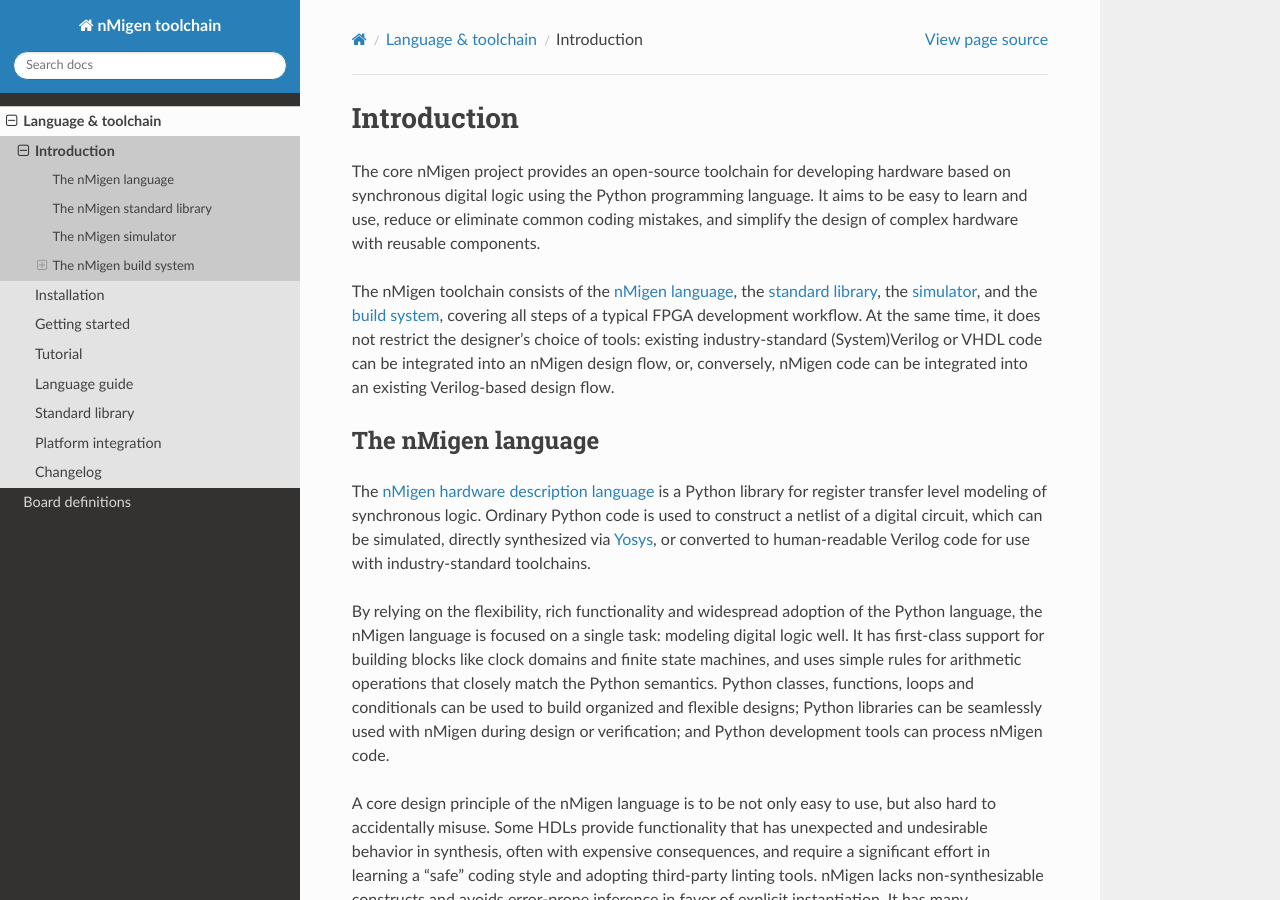
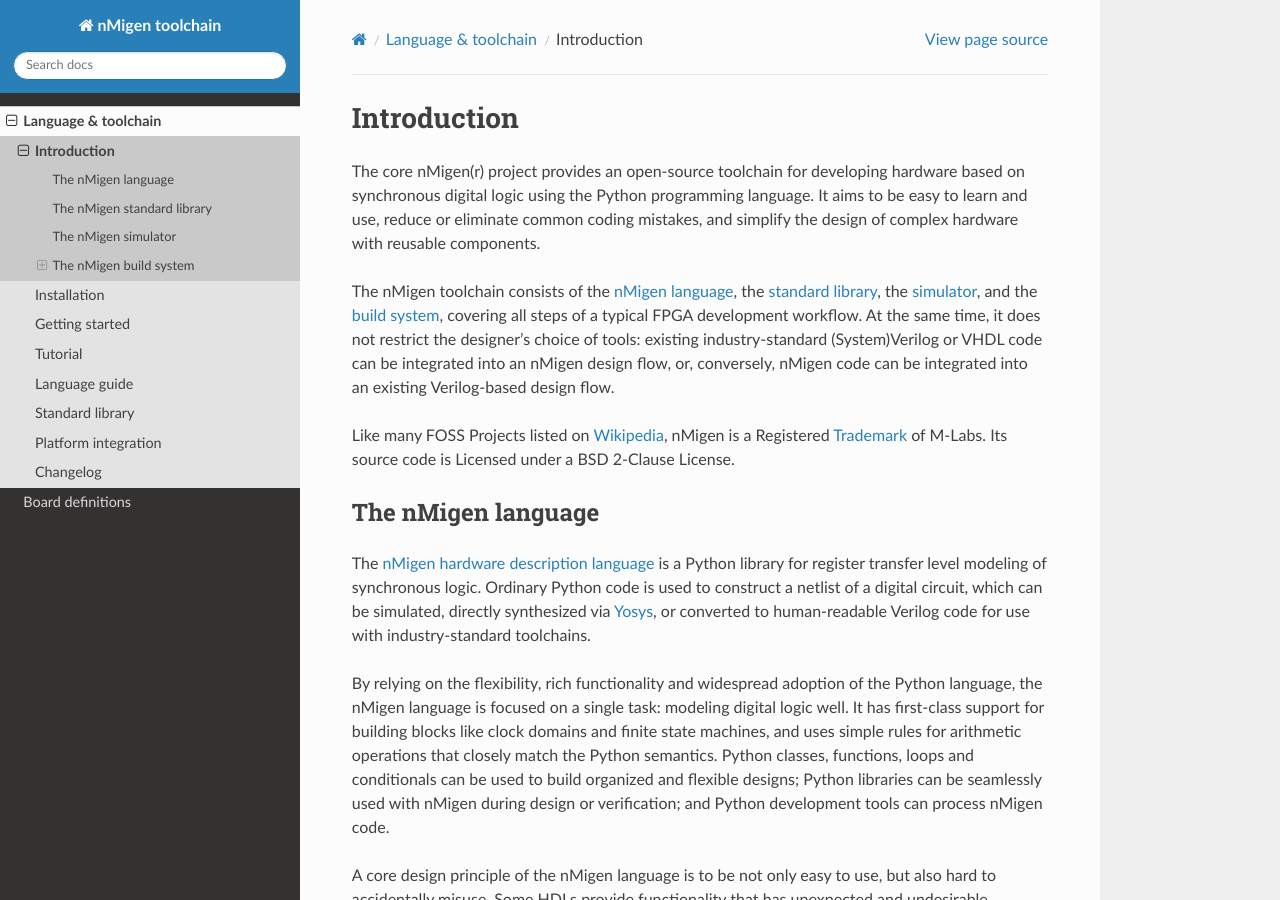
Before and after one commit to nmigen1/nmigen, a Sphinx documentation site: the page built from docs/intro.rst, in a window 1280 px wide and 900 px high. Built offline with Sphinx 7.4.7 and the Read the Docs theme 2.0.0, drawn with Linux system fonts in a browser that asks for light colours; the version number could not be read and is left out.

Commit message:
update docs intro to mention Trademark and link to list of FOSS Trademarks on wikipedia

```diff
--- a/docs/intro.rst
+++ b/docs/intro.rst
@@ -4,10 +4,16 @@
 Introduction
 ############
 
-The core nMigen project provides an open-source toolchain for developing hardware based on synchronous digital logic using the Python programming language. It aims to be easy to learn and use, reduce or eliminate common coding mistakes, and simplify the design of complex hardware with reusable components.
+The core nMigen(r) project provides an open-source toolchain for developing hardware based on synchronous digital logic using the Python programming language. It aims to be easy to learn and use, reduce or eliminate common coding mistakes, and simplify the design of complex hardware with reusable components.
 
 The nMigen toolchain consists of the :ref:`nMigen language <intro-lang>`, the :ref:`standard library <intro-stdlib>`, the :ref:`simulator <intro-sim>`, and the :ref:`build system <intro-build>`, covering all steps of a typical FPGA development workflow. At the same time, it does not restrict the designer's choice of tools: existing industry-standard (System)Verilog or VHDL code can be integrated into an nMigen design flow, or, conversely, nMigen code can be integrated into an existing Verilog-based design flow.
 
+Like many FOSS Projects listed on Wikipedia_, nMigen is a
+Registered Trademark_ of M-Labs.  Its
+source code is Licensed under a BSD 2-Clause License.
+
+.. _Wikipedia: https://en.wikipedia.org/wiki/List_of_trademarked_open-source_software
+.. _Trademark: https://uspto.report/TM/88980893
 .. TODO: add links to connect_rpc docs once they exist
 
 
```
